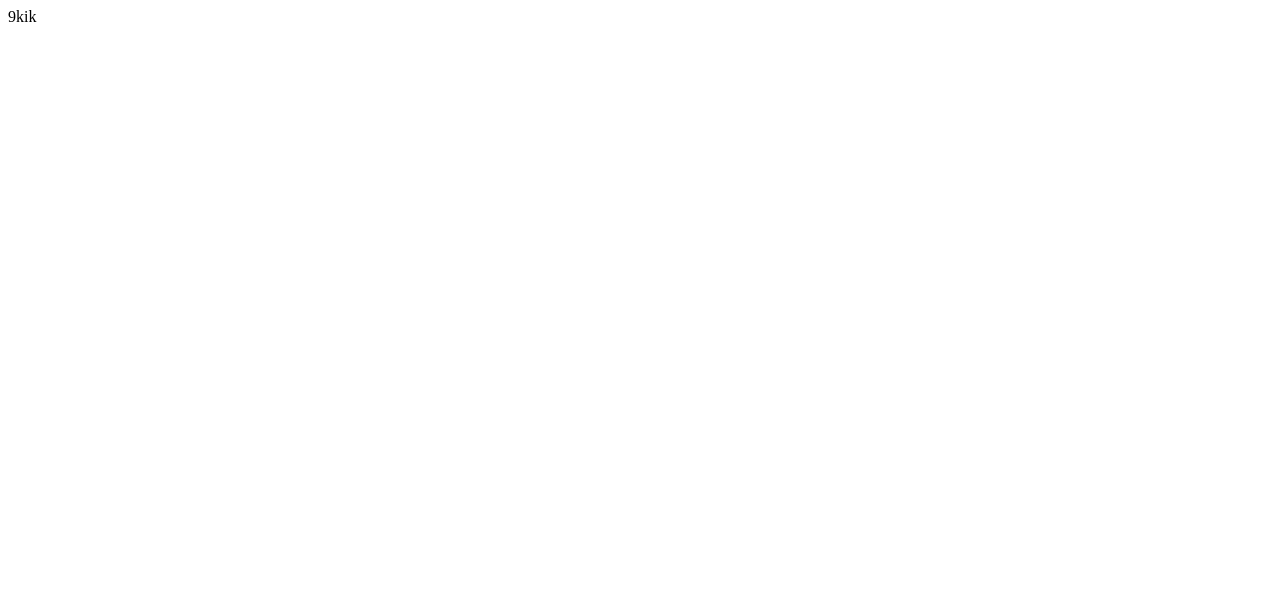
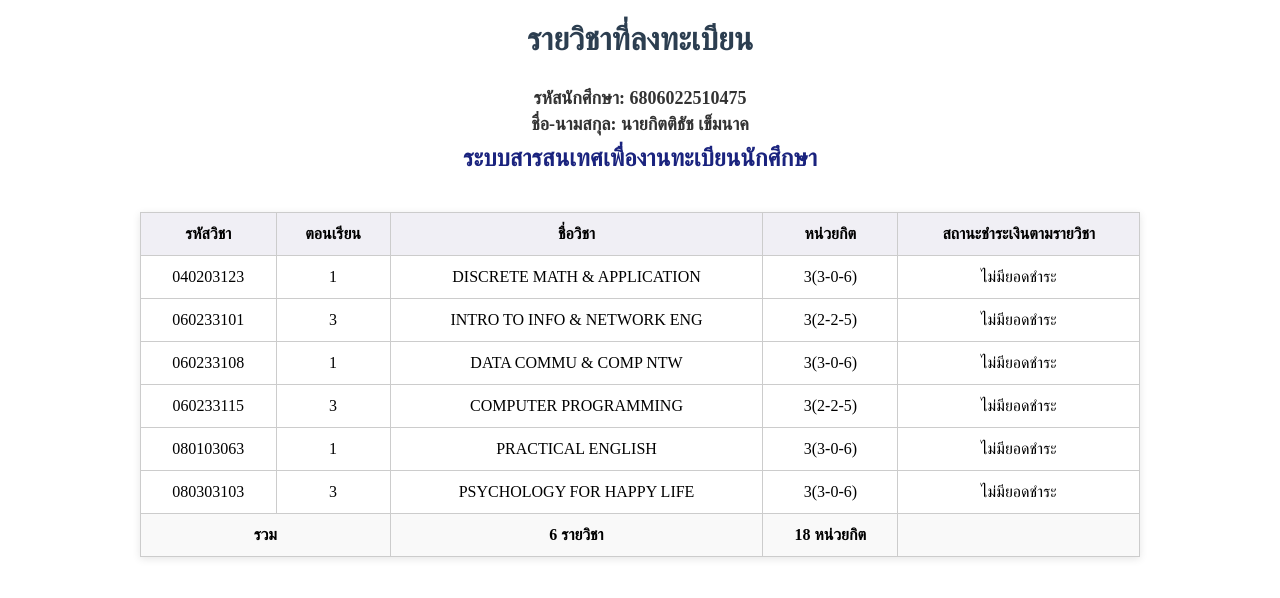
Before and after one commit to kittithat68/HW4, a plain HTML site: page subject.html in a window 1280 px wide. Drawn offline with Linux system fonts and the light colour scheme.

Commit message:
End HW-04

```diff
--- a/css/style.css
+++ b/css/style.css
@@ -1,9 +1,3 @@
-body {
-  font-family: 'Sarabun', sans-serif;
-  background-color: #f9f9f9;
-  margin: 40px;
-}
-
 h1 {
   font-family: 'Prompt', sans-serif;
   color: #2c3e50;
@@ -35,3 +29,58 @@ h1 {
   text-align: center;
   margin-top: 30px;
 }
+
+
+
+
+.gallery img {
+  width: 200px; /* ความกว้างเท่ากัน */
+  height: 200px; /* ความสูงเท่ากัน */
+  border-radius: 10px; /* มุมโค้งนิด ๆ สวยงาม */
+  box-shadow: 0 2px 6px rgba(0, 0, 0, 0.2); /* เงาเบา ๆ */
+}
+
+
+.header-info {
+  text-align: center;
+  margin-top: 30px;
+  margin-bottom: 40px;
+}
+
+.header-info h2 {
+  font-size: 24px;
+  color: #1a237e;
+  margin-top: 10px;
+}
+
+.header-info h3 {
+  font-size: 18px;
+  color: #333;
+  margin: 5px 0;
+}
+
+
+.subject-table {
+  width: 90%;
+  max-width: 1000px;
+  margin: auto;
+  border-collapse: collapse;
+  font-size: 16px;
+  background-color: #fff;
+  box-shadow: 0 2px 8px rgba(0, 0, 0, 0.1);
+}
+
+.subject-table thead {
+  background-color: #f0eff5;
+}
+
+.subject-table th, .subject-table td {
+  padding: 12px 15px;
+  border: 1px solid #ccc;
+  text-align: center;
+}
+
+.subject-table tfoot {
+  background-color: #f9f9f9;
+  font-weight: bold;
+}
--- a/subject.html
+++ b/subject.html
@@ -1,11 +1,86 @@
 <!DOCTYPE html>
-<html lang="en">
+<html lang="th">
+
 <head>
     <meta charset="UTF-8">
     <meta name="viewport" content="width=device-width, initial-scale=1.0">
-    <title>Document</title>
+    <title>subject</title>
+    <link rel="stylesheet" href="css/style.css">
 </head>
+
 <body>
-    9kik
+
+    <h1>รายวิชาที่ลงทะเบียน</h1>
+    <div class="header-info">
+        <h3>รหัสนักศึกษา: 6806022510475</h3>
+        <h3>ชื่อ-นามสกุล: นายกิตติธัช เข็มนาค</h3>
+        <h2>ระบบสารสนเทศเพื่องานทะเบียนนักศึกษา</h2>
+    </div>
+
+    <table class="subject-table">
+        <thead>
+            <tr>
+                <th>รหัสวิชา</th>
+                <th>ตอนเรียน</th>
+                <th>ชื่อวิชา</th>
+                <th>หน่วยกิต</th>
+                <th>สถานะชำระเงินตามรายวิชา</th>
+            </tr>
+        </thead>
+        <tbody>
+            <tr>
+                <td>040203123</td>
+                <td>1</td>
+                <td>DISCRETE MATH & APPLICATION</td>
+                <td>3(3-0-6)</td>
+                <td>ไม่มียอดชำระ</td>
+            </tr>
+            <tr>
+                <td>060233101</td>
+                <td>3</td>
+                <td>INTRO TO INFO & NETWORK ENG</td>
+                <td>3(2-2-5)</td>
+                <td>ไม่มียอดชำระ</td>
+            </tr>
+            <tr>
+                <td>060233108</td>
+                <td>1</td>
+                <td>DATA COMMU & COMP NTW</td>
+                <td>3(3-0-6)</td>
+                <td>ไม่มียอดชำระ</td>
+            </tr>
+            <tr>
+                <td>060233115</td>
+                <td>3</td>
+                <td>COMPUTER PROGRAMMING</td>
+                <td>3(2-2-5)</td>
+                <td>ไม่มียอดชำระ</td>
+            </tr>
+            <tr>
+                <td>080103063</td>
+                <td>1</td>
+                <td>PRACTICAL ENGLISH</td>
+                <td>3(3-0-6)</td>
+                <td>ไม่มียอดชำระ</td>
+            </tr>
+            <tr>
+                <td>080303103</td>
+                <td>3</td>
+                <td>PSYCHOLOGY FOR HAPPY LIFE</td>
+                <td>3(3-0-6)</td>
+                <td>ไม่มียอดชำระ</td>
+            </tr>
+        </tbody>
+        <tfoot>
+            <tr>
+                <td colspan="2">รวม</td>
+                <td>6 รายวิชา</td>
+                <td>18 หน่วยกิต</td>
+                <td></td>
+            </tr>
+        </tfoot>
+    </table>
+
 </body>
+
 </html>
```
Also changed, not shown: index.html (+6 -12 lines), myprofile.html (+20 -4 lines), images/1.jpg (added), images/2.jpg (added), images/3.jpg (added).
